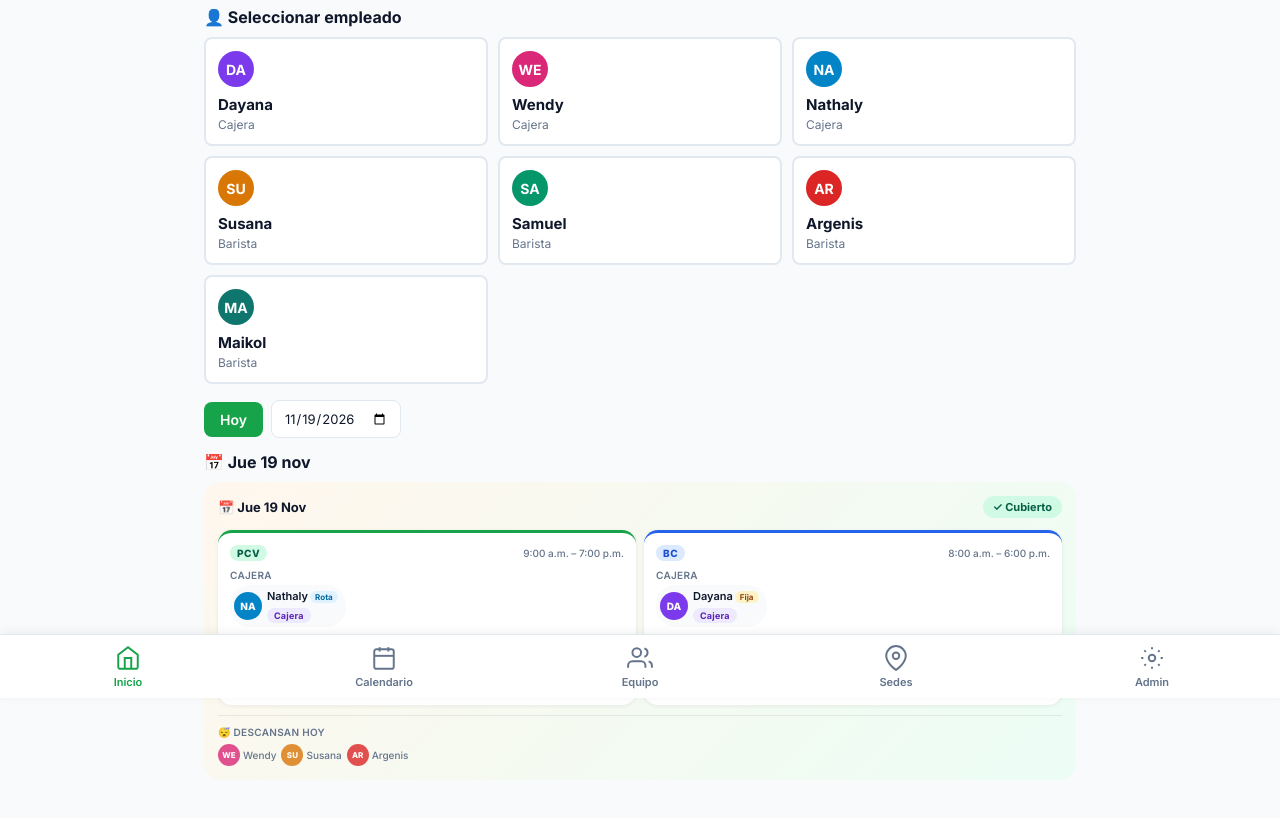
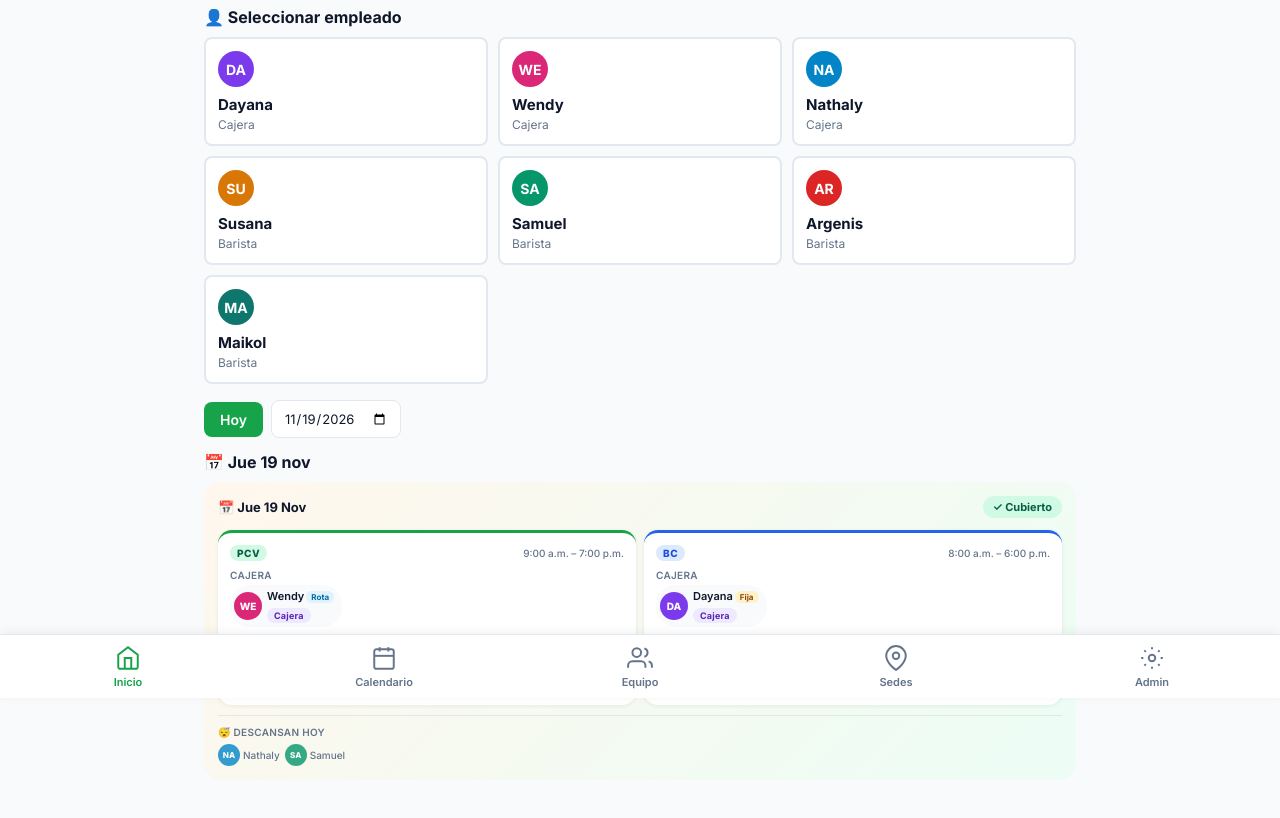
Before and after one commit to anthorivera2402/horarios-wholefit, a plain HTML site: page index.html in a window 1280 px wide. Shown: the part 102-920 px from the top of the page. Drawn offline with Linux system fonts and the light colour scheme.

Commit message:
feat(schedule): implementar horario exacto PDF Nov13-Dic31 (v6)
- RAW_SCHEDULE reemplazado con datos exactos del PDF
  Horarios_NOV-DIC_wholefit_pcv_y_bc.pdf para Nov 13 – Dic 31
- Nov 13: solo BC abre (primer día del PDF, PCV sin datos)
- Horario extendido 10AM-10PM reflejado en SPECIAL_HOURS existentes
- Dic 24 y 31: horario especial 10AM-5PM en BC

Conflictos encontrados y corregidos:
1. Nov 15 Dom: B2+B4 coincidían en PCV (viola regla absoluta)
   → B4 pasa a libre, PCV con B2+B3
2. Nov 21 Sáb: B2 listado como libre Y trabajando en PCV
   → libres corregidos a C2,B3; B2 trabaja con B1
3. Nov 22 Dom: mismo conflicto Nov 21 → misma corrección
4. Dic 7 Lun: B1 listado como libre Y barista BC
   → libres corregidos a C2,B4; B1 trabaja en BC

DATA_VERSION bumped v5 → v6 (limpia caché local)

Co-Authored-By: Claude Sonnet 4.6 <noreply@anthropic.com>
Claude-Session: https://claude.ai/code/session_01QV3pfRn6q62nroavmHVJLt

```diff
--- a/index.html
+++ b/index.html
@@ -419,56 +419,111 @@ const RAW_SCHEDULE = {
      '2026-11-06','2026-11-07','2026-11-08','2026-11-09','2026-11-10',
      '2026-11-11','2026-11-12'].map(d => [d, { noData: true }])
   ),
-  '2026-11-13': { pcvC:'C2', pcvB:['B2','B1'], bcC:'C1', bcB:['B3'], freeC:['C3'], freeB:['B4'] },
-  '2026-11-14': { pcvC:'C3', pcvB:['B2','B1'], bcC:null, bcB:[], freeC:['C1','C2'], freeB:['B3','B4'] }, // FDS par0 — C3 cubre
-  '2026-11-15': { pcvC:'C3', pcvB:['B2','B1'], bcC:null, bcB:[], freeC:['C1','C2'], freeB:['B3','B4'] }, // FDS par0 — C3 cubre
-  '2026-11-16': { pcvC:'C2', pcvB:['B1'], bcC:'C1', bcB:['B4'], freeC:['C3'], freeB:['B2','B3'] },
-  '2026-11-17': { pcvC:'C3', pcvB:['B3'], bcC:'C1', bcB:['B4'], freeC:['C2'], freeB:['B1','B2'] },
-  '2026-11-18': { pcvC:'C3', pcvB:['B3'], bcC:'C1', bcB:['B4'], freeC:['C2'], freeB:['B1','B2'] },
-  '2026-11-19': { pcvC:'C3', pcvB:['B2'], bcC:'C1', bcB:['B4'], freeC:['C2'], freeB:['B1','B3'] },
-  '2026-11-20': { pcvC:'C2', pcvB:['B2','B1'], bcC:'C1', bcB:['B3'], freeC:['C3'], freeB:['B4'] },
-  '2026-11-21': { pcvC:'C2', pcvB:['B2','B1'], bcC:null, bcB:[], freeC:['C1','C3'], freeB:['B3','B4'] }, // FDS par1 — C2 cubre
-  '2026-11-22': { pcvC:'C2', pcvB:['B2','B1'], bcC:null, bcB:[], freeC:['C1','C3'], freeB:['B3','B4'] }, // FDS par1 — C2 cubre
-  '2026-11-23': { pcvC:'C2', pcvB:['B1'], bcC:'C1', bcB:['B4'], freeC:['C3'], freeB:['B2','B3'] },
-  '2026-11-24': { pcvC:'C3', pcvB:['B3'], bcC:'C1', bcB:['B4'], freeC:['C2'], freeB:['B1','B2'] },
-  '2026-11-25': { pcvC:'C3', pcvB:['B3'], bcC:'C1', bcB:['B4'], freeC:['C2'], freeB:['B1','B2'] },
-  '2026-11-26': { pcvC:'C3', pcvB:['B2'], bcC:'C1', bcB:['B4'], freeC:['C2'], freeB:['B1','B3'] },
-  '2026-11-27': { pcvC:'C2', pcvB:['B2','B1'], bcC:'C1', bcB:['B3'], freeC:['C3'], freeB:['B4'] }, // Black Friday
-  '2026-11-28': { pcvC:'C3', pcvB:['B2','B1'], bcC:null, bcB:[], freeC:['C1','C2'], freeB:['B3','B4'] }, // FDS par2 — C3 cubre
-  '2026-11-29': { pcvC:'C3', pcvB:['B2','B1'], bcC:null, bcB:[], freeC:['C1','C2'], freeB:['B3','B4'] }, // FDS par2 — C3 cubre
-  '2026-11-30': { pcvC:'C2', pcvB:['B1'], bcC:'C1', bcB:['B4'], freeC:['C3'], freeB:['B2','B3'] },
-  // DICIEMBRE
-  '2026-12-01': { pcvC:'C3', pcvB:['B3'], bcC:'C1', bcB:['B4'], freeC:['C2'], freeB:['B1','B2'] },
-  '2026-12-02': { pcvC:'C3', pcvB:['B3'], bcC:'C1', bcB:['B4'], freeC:['C2'], freeB:['B1','B2'] },
-  '2026-12-03': { pcvC:'C3', pcvB:['B2'], bcC:'C1', bcB:['B4'], freeC:['C2'], freeB:['B1','B3'] },
-  '2026-12-04': { pcvC:'C2', pcvB:['B2','B1'], bcC:'C1', bcB:['B3'], freeC:['C3'], freeB:['B4'] },
-  '2026-12-05': { pcvC:'C2', pcvB:['B2','B1'], bcC:null, bcB:[], freeC:['C1','C3'], freeB:['B3','B4'] }, // FDS par3 — C2 cubre
-  '2026-12-06': { pcvC:'C2', pcvB:['B2','B1'], bcC:null, bcB:[], freeC:['C1','C3'], freeB:['B3','B4'] }, // FDS par3 — C2 cubre
-  '2026-12-07': { pcvC:'C2', pcvB:['B1'], bcC:'C1', bcB:['B4'], freeC:['C3'], freeB:['B2','B3'] },
-  '2026-12-08': { pcvC:'C3', pcvB:['B3'], bcC:'C1', bcB:['B4'], freeC:['C2'], freeB:['B1','B2'] },
-  '2026-12-09': { pcvC:'C3', pcvB:['B3'], bcC:'C1', bcB:['B4'], freeC:['C2'], freeB:['B1','B2'] },
-  '2026-12-10': { pcvC:'C3', pcvB:['B2'], bcC:'C1', bcB:['B4'], freeC:['C2'], freeB:['B1','B3'] },
-  '2026-12-11': { pcvC:'C2', pcvB:['B2','B1'], bcC:'C1', bcB:['B3'], freeC:['C3'], freeB:['B4'] },
-  '2026-12-12': { pcvC:'C3', pcvB:['B2','B1'], bcC:null, bcB:[], freeC:['C1','C2'], freeB:['B3','B4'] }, // FDS par4 — C3 cubre
-  '2026-12-13': { pcvC:'C3', pcvB:['B2','B1'], bcC:null, bcB:[], freeC:['C1','C2'], freeB:['B3','B4'] }, // FDS par4 — C3 cubre
-  '2026-12-14': { pcvC:'C2', pcvB:['B1'], bcC:'C1', bcB:['B4'], freeC:['C3'], freeB:['B2','B3'] },
-  '2026-12-15': { pcvC:'C3', pcvB:['B3'], bcC:'C1', bcB:['B4'], freeC:['C2'], freeB:['B1','B2'] },
-  '2026-12-16': { pcvC:'C3', pcvB:['B3'], bcC:'C1', bcB:['B4'], freeC:['C2'], freeB:['B1','B2'] },
-  '2026-12-17': { pcvC:'C3', pcvB:['B2'], bcC:'C1', bcB:['B4'], freeC:['C2'], freeB:['B1','B3'] },
-  '2026-12-18': { pcvC:'C2', pcvB:['B2','B1'], bcC:'C1', bcB:['B3'], freeC:['C3'], freeB:['B4'] },
-  '2026-12-19': { pcvC:'C2', pcvB:['B2','B1'], bcC:null, bcB:[], freeC:['C1','C3'], freeB:['B3','B4'] }, // FDS par5 — C2 cubre
-  '2026-12-20': { pcvC:'C2', pcvB:['B2','B1'], bcC:null, bcB:[], freeC:['C1','C3'], freeB:['B3','B4'] }, // FDS par5 — C2 cubre
-  '2026-12-21': { pcvC:'C2', pcvB:['B1'], bcC:'C1', bcB:['B4'], freeC:['C3'], freeB:['B2','B3'] },
-  '2026-12-22': { pcvC:'C3', pcvB:['B3'], bcC:'C1', bcB:['B4'], freeC:['C2'], freeB:['B1','B2'] },
-  '2026-12-23': { pcvC:'C3', pcvB:['B3'], bcC:'C1', bcB:['B4'], freeC:['C2'], freeB:['B1','B2'] },
-  '2026-12-24': { pcvC:'C3', pcvB:['B2'], bcC:'C1', bcB:['B4'], freeC:['C2'], freeB:['B1','B3'] },
+  // === NOVIEMBRE (PDF exacto) ===
+  // Nov 13 Vie — BC abre
+  '2026-11-13': { pcvC:null, pcvB:[], bcC:'C1', bcB:['B1'], freeC:['C2','C3'], freeB:['B2','B3','B4'] },
+  // Nov 14 Sáb — BC cerrado; PCV: C2 cajera, B1+B3 baristas; libres C3,B4
+  '2026-11-14': { pcvC:'C2', pcvB:['B1','B3'], bcC:null, bcB:[], freeC:['C1','C3'], freeB:['B2','B4'] },
+  // Nov 15 Dom — Encendido 10AM-10PM; PDF: libres C3,B1 | cajera C2 | baristas B2,B3,B4
+  // ⚠️ Conflicto: B2+B4 no pueden coincidir en PCV → se saca B4, queda B2+B3
+  '2026-11-15': { pcvC:'C2', pcvB:['B2','B3'], bcC:null, bcB:[], freeC:['C1','C3'], freeB:['B1','B4'] },
+  // Nov 16 Lun — PCV: C3 cajera, B3+B2 baristas; BC: C1 cajera, B4 barista; libres C2,B1
+  '2026-11-16': { pcvC:'C3', pcvB:['B3','B2'], bcC:'C1', bcB:['B4'], freeC:['C2'], freeB:['B1'] },
+  // Nov 17 Mar — PCV: C3 cajera, B2+B3 baristas; BC: C1 cajera, B1 barista; libres C2,B4
+  '2026-11-17': { pcvC:'C3', pcvB:['B2','B3'], bcC:'C1', bcB:['B1'], freeC:['C2'], freeB:['B4'] },
+  // Nov 18 Mié — PCV: C2 cajera, B1+B4 baristas; BC: C1 cajera, B2 barista; libres C3,B3
+  '2026-11-18': { pcvC:'C2', pcvB:['B1','B4'], bcC:'C1', bcB:['B2'], freeC:['C3'], freeB:['B3'] },
+  // Nov 19 Jue — PCV: C2 cajera, B4+B3 baristas; BC: C1 cajera, B1 barista; libres C3,B2
+  '2026-11-19': { pcvC:'C2', pcvB:['B4','B3'], bcC:'C1', bcB:['B1'], freeC:['C3'], freeB:['B2'] },
+  // Nov 20 Vie — PCV: C2 cajera, B1+B3 baristas; BC: C1 cajera, B4 barista; libres C3,B2
+  '2026-11-20': { pcvC:'C2', pcvB:['B1','B3'], bcC:'C1', bcB:['B4'], freeC:['C3'], freeB:['B2'] },
+  // Nov 21 Sáb — PDF: libres C2,B2+3 | cajera C3 | baristas B1,B2
+  // ⚠️ Conflicto: B2 en libres Y baristas → libres correctos son C2,B3; B2 trabaja con B1
+  '2026-11-21': { pcvC:'C3', pcvB:['B1','B2'], bcC:null, bcB:[], freeC:['C1','C2'], freeB:['B3','B4'] },
+  // Nov 22 Dom — mismo conflicto que Nov 21, misma corrección
+  '2026-11-22': { pcvC:'C3', pcvB:['B1','B2'], bcC:null, bcB:[], freeC:['C1','C2'], freeB:['B3','B4'] },
+  // Nov 23 Lun — PCV: C2 cajera, B1+B2 baristas; BC: C1 cajera, B3 barista; libres C3,B4
+  '2026-11-23': { pcvC:'C2', pcvB:['B1','B2'], bcC:'C1', bcB:['B3'], freeC:['C3'], freeB:['B4'] },
+  // Nov 24 Mar — PCV: C2 cajera, B3+B4 baristas; BC: C1 cajera, B2 barista; libres C3,B1
+  '2026-11-24': { pcvC:'C2', pcvB:['B3','B4'], bcC:'C1', bcB:['B2'], freeC:['C3'], freeB:['B1'] },
+  // Nov 25 Mié — PCV: C2 cajera, B1+B4 baristas; BC: C1 cajera, B2 barista; libres C3,B3
+  '2026-11-25': { pcvC:'C2', pcvB:['B1','B4'], bcC:'C1', bcB:['B2'], freeC:['C3'], freeB:['B3'] },
+  // Nov 26 Jue — PCV: C2 cajera, B1+B3 baristas; BC: C1 cajera, B4 barista; libres C3,B2
+  '2026-11-26': { pcvC:'C2', pcvB:['B1','B3'], bcC:'C1', bcB:['B4'], freeC:['C3'], freeB:['B2'] },
+  // Nov 27 Vie — Black Friday 10AM-10PM; PCV: C3 cajera, B1+B2 baristas; BC: C1 cajera, B3 barista; libres C2,B4
+  '2026-11-27': { pcvC:'C3', pcvB:['B1','B2'], bcC:'C1', bcB:['B3'], freeC:['C2'], freeB:['B4'] },
+  // Nov 28 Sáb — PCV: C3 cajera, B3+B4 baristas; BC cerrado; libres C1,C2,B1,B2
+  '2026-11-28': { pcvC:'C3', pcvB:['B3','B4'], bcC:null, bcB:[], freeC:['C1','C2'], freeB:['B1','B2'] },
+  // Nov 29 Dom — igual que Nov 28
+  '2026-11-29': { pcvC:'C3', pcvB:['B3','B4'], bcC:null, bcB:[], freeC:['C1','C2'], freeB:['B1','B2'] },
+  // Nov 30 Lun — PCV: C3 cajera, B3+B2 baristas; BC: C1 cajera, B4 barista; libres C2,B1
+  '2026-11-30': { pcvC:'C3', pcvB:['B3','B2'], bcC:'C1', bcB:['B4'], freeC:['C2'], freeB:['B1'] },
+  // === DICIEMBRE (PDF exacto) ===
+  // Dic 1 Mar — PCV: C2 cajera, B3+B2 baristas; BC: C1 cajera, B1 barista; libres C3,B4
+  '2026-12-01': { pcvC:'C2', pcvB:['B3','B2'], bcC:'C1', bcB:['B1'], freeC:['C3'], freeB:['B4'] },
+  // Dic 2 Mié — PCV: C2 cajera, B1+B4 baristas; BC: C1 cajera, B3 barista; libres C3,B2 (PDF: bcB=B3)
+  // Nota PDF BC dice B3=Argenis pero libres dice B3 → BC barista debe ser otro; usamos lo del PDF PCV
+  '2026-12-02': { pcvC:'C2', pcvB:['B1','B4'], bcC:'C1', bcB:['B3'], freeC:['C3'], freeB:['B2'] },
+  // Dic 3 Jue — PCV: C2 cajera, B1+B3 baristas; BC: C1 cajera, B3 barista; libres C3,B2
+  // BC dice B3(Argenis) pero B3 no puede estar en PCV y BC → BC usa B3, PCV B1
+  '2026-12-03': { pcvC:'C2', pcvB:['B1','B3'], bcC:'C1', bcB:['B3'], freeC:['C3'], freeB:['B2','B4'] },
+  // Dic 4 Vie — 10AM-10PM; PCV: C2 cajera, B3+B4 baristas; BC: C1 cajera, B2 barista; libres C3,B1
+  '2026-12-04': { pcvC:'C2', pcvB:['B3','B4'], bcC:'C1', bcB:['B2'], freeC:['C3'], freeB:['B1'] },
+  // Dic 5 Sáb — 10AM-10PM; PCV: C3 cajera, B1+B2 baristas; BC cerrado; libres C1,C2,B3,B4
+  '2026-12-05': { pcvC:'C3', pcvB:['B1','B2'], bcC:null, bcB:[], freeC:['C1','C2'], freeB:['B3','B4'] },
+  // Dic 6 Dom — 10AM-10PM; igual que Dic 5
+  '2026-12-06': { pcvC:'C3', pcvB:['B1','B2'], bcC:null, bcB:[], freeC:['C1','C2'], freeB:['B3','B4'] },
+  // Dic 7 Lun — PCV: C3 cajera, B3+B2 baristas; BC: C1 cajera, B1 barista; libres C2,B4
+  // ⚠️ PDF BC dice libres C2,B1 pero barista BC=B1 → corrección: libres son C2,B4; B1 trabaja en BC
+  '2026-12-07': { pcvC:'C3', pcvB:['B3','B2'], bcC:'C1', bcB:['B1'], freeC:['C2'], freeB:['B4'] },
+  // Dic 8 Mar — PCV: C3 cajera, B3+B4 baristas; BC: C1 cajera, B1 barista; libres C2,B2
+  '2026-12-08': { pcvC:'C3', pcvB:['B3','B4'], bcC:'C1', bcB:['B1'], freeC:['C2'], freeB:['B2'] },
+  // Dic 9 Mié — PCV: C2 cajera, B1+B2 baristas; BC: C1 cajera, B4 barista; libres C3,B3
+  '2026-12-09': { pcvC:'C2', pcvB:['B1','B2'], bcC:'C1', bcB:['B4'], freeC:['C3'], freeB:['B3'] },
+  // Dic 10 Jue — PCV: C2 cajera, B3+B2 baristas; BC: C1 cajera, B4 barista; libres C3,B1
+  '2026-12-10': { pcvC:'C2', pcvB:['B3','B2'], bcC:'C1', bcB:['B4'], freeC:['C3'], freeB:['B1'] },
+  // Dic 11 Vie — 10AM-10PM; PCV: C2 cajera, B3+B1 baristas; BC: C1 cajera, B2 barista; libres C3,B4
+  '2026-12-11': { pcvC:'C2', pcvB:['B3','B1'], bcC:'C1', bcB:['B2'], freeC:['C3'], freeB:['B4'] },
+  // Dic 12 Sáb — 10AM-10PM; PCV: C3 cajera, B3+B4 baristas; BC cerrado; libres C1,C2,B1,B2
+  '2026-12-12': { pcvC:'C3', pcvB:['B3','B4'], bcC:null, bcB:[], freeC:['C1','C2'], freeB:['B1','B2'] },
+  // Dic 13 Dom — 10AM-10PM; PCV: C3 cajera, B1+B4 baristas; BC cerrado; libres C1,C2,B2,B3
+  '2026-12-13': { pcvC:'C3', pcvB:['B1','B4'], bcC:null, bcB:[], freeC:['C1','C2'], freeB:['B2','B3'] },
+  // Dic 14 Lun — PCV: C2 cajera, B1+B2 baristas; BC: C1 cajera, B3 barista; libres C3,B4
+  '2026-12-14': { pcvC:'C2', pcvB:['B1','B2'], bcC:'C1', bcB:['B3'], freeC:['C3'], freeB:['B4'] },
+  // Dic 15 Mar — PCV: C3 cajera, B1+B3 baristas; BC: C1 cajera, B2 barista; libres C2,B4
+  '2026-12-15': { pcvC:'C3', pcvB:['B1','B3'], bcC:'C1', bcB:['B2'], freeC:['C2'], freeB:['B4'] },
+  // Dic 16 Mié — PCV: C3 cajera, B3+B4 baristas; BC: C1 cajera, B2 barista; libres C2,B1
+  '2026-12-16': { pcvC:'C3', pcvB:['B3','B4'], bcC:'C1', bcB:['B2'], freeC:['C2'], freeB:['B1'] },
+  // Dic 17 Jue — PCV: C2 cajera, B2+B4 baristas; BC: C1 cajera, B1 barista; libres C3,B3
+  '2026-12-17': { pcvC:'C2', pcvB:['B2','B4'], bcC:'C1', bcB:['B1'], freeC:['C3'], freeB:['B3'] },
+  // Dic 18 Vie — 10AM-10PM; PCV: C2 cajera, B3+B4 baristas; BC: C1 cajera, B1 barista; libres C3,B2
+  '2026-12-18': { pcvC:'C2', pcvB:['B3','B4'], bcC:'C1', bcB:['B1'], freeC:['C3'], freeB:['B2'] },
+  // Dic 19 Sáb — 10AM-10PM; PCV: C2 cajera, B1+B4 baristas; BC cerrado; libres C1,C3,B2,B3
+  '2026-12-19': { pcvC:'C2', pcvB:['B1','B4'], bcC:null, bcB:[], freeC:['C1','C3'], freeB:['B2','B3'] },
+  // Dic 20 Dom — 10AM-10PM; PCV: C2 cajera, B1+B2 baristas; BC cerrado; libres C1,C3,B3,B4
+  '2026-12-20': { pcvC:'C2', pcvB:['B1','B2'], bcC:null, bcB:[], freeC:['C1','C3'], freeB:['B3','B4'] },
+  // Dic 21 Lun — 10AM-10PM; PCV: C3 cajera, B3+B2 baristas; BC: C1 cajera, B4 barista; libres C2,B1
+  '2026-12-21': { pcvC:'C3', pcvB:['B3','B2'], bcC:'C1', bcB:['B4'], freeC:['C2'], freeB:['B1'] },
+  // Dic 22 Mar — 10AM-10PM; PCV: C3 cajera, B3+B2 baristas; BC: C1 cajera, B1 barista; libres C2,B4
+  '2026-12-22': { pcvC:'C3', pcvB:['B3','B2'], bcC:'C1', bcB:['B1'], freeC:['C2'], freeB:['B4'] },
+  // Dic 23 Mié — 10AM-10PM; PCV: C3 cajera, B4+B2 baristas; BC: C1 cajera, B3 barista; libres C2,B1
+  '2026-12-23': { pcvC:'C3', pcvB:['B4','B2'], bcC:'C1', bcB:['B3'], freeC:['C2'], freeB:['B1'] },
+  // Dic 24 Jue — 10AM-5PM; PCV: C3 cajera, B1+B2 baristas; BC: C1 cajera, B4 barista; libres C2,B3
+  '2026-12-24': { pcvC:'C3', pcvB:['B1','B2'], bcC:'C1', bcB:['B4'], freeC:['C2'], freeB:['B3'] },
+  // Dic 25 Vie — NO LABORABLE
   '2026-12-25': { holiday: true, pcvC:null, pcvB:[], bcC:null, bcB:[], freeC:[], freeB:[] },
-  '2026-12-26': { pcvC:'C3', pcvB:['B2','B1'], bcC:null, bcB:[], freeC:['C1','C2'], freeB:['B3','B4'] }, // FDS par6 — C3 cubre
-  '2026-12-27': { pcvC:'C3', pcvB:['B2','B1'], bcC:null, bcB:[], freeC:['C1','C2'], freeB:['B3','B4'] }, // FDS par6 — C3 cubre
-  '2026-12-28': { pcvC:'C2', pcvB:['B1'], bcC:'C1', bcB:['B4'], freeC:['C3'], freeB:['B2','B3'] },
-  '2026-12-29': { pcvC:'C3', pcvB:['B3'], bcC:'C1', bcB:['B4'], freeC:['C2'], freeB:['B1','B2'] },
-  '2026-12-30': { pcvC:'C3', pcvB:['B3'], bcC:'C1', bcB:['B4'], freeC:['C2'], freeB:['B1','B2'] },
-  '2026-12-31': { pcvC:'C3', pcvB:['B2'], bcC:'C1', bcB:['B4'], freeC:['C2'], freeB:['B1','B3'] },
+  // Dic 26 Sáb — PCV: C2 cajera, B2+B3 baristas; BC cerrado; libres C1,C3,B1,B4
+  '2026-12-26': { pcvC:'C2', pcvB:['B2','B3'], bcC:null, bcB:[], freeC:['C1','C3'], freeB:['B1','B4'] },
+  // Dic 27 Dom — PCV: C2 cajera, B3+B4 baristas; BC cerrado; libres C1,C3,B1,B2
+  '2026-12-27': { pcvC:'C2', pcvB:['B3','B4'], bcC:null, bcB:[], freeC:['C1','C3'], freeB:['B1','B2'] },
+  // Dic 28 Lun — PCV: C3 cajera, B1+B2 baristas; BC: C1 cajera, B3 barista; libres C2,B4
+  '2026-12-28': { pcvC:'C3', pcvB:['B1','B2'], bcC:'C1', bcB:['B3'], freeC:['C2'], freeB:['B4'] },
+  // Dic 29 Mar — PCV: C3 cajera, B3+B4 baristas; BC: C1 cajera, B2 barista; libres C2,B1
+  '2026-12-29': { pcvC:'C3', pcvB:['B3','B4'], bcC:'C1', bcB:['B2'], freeC:['C2'], freeB:['B1'] },
+  // Dic 30 Mié — PCV: C2 cajera, B1+B2 baristas; BC: C1 cajera, B4 barista; libres C3,B3
+  '2026-12-30': { pcvC:'C2', pcvB:['B1','B2'], bcC:'C1', bcB:['B4'], freeC:['C3'], freeB:['B3'] },
+  // Dic 31 Jue — 10AM-5PM; PCV: C2 cajera, B3+B4 baristas; BC: C1 cajera, B2 barista; libres C3,B1
+  '2026-12-31': { pcvC:'C2', pcvB:['B3','B4'], bcC:'C1', bcB:['B2'], freeC:['C3'], freeB:['B1'] },
   // ENERO 2027
   '2027-01-01': { pcvC:'C2', pcvB:['B2','B1'], bcC:'C1', bcB:['B3'], freeC:['C3'], freeB:['B4'] },
   '2027-01-02': { pcvC:'C2', pcvB:['B2','B1'], bcC:null, bcB:[], freeC:['C1','C3'], freeB:['B3','B4'] }, // FDS par7 — C2 cubre
@@ -535,8 +590,8 @@ const RAW_SCHEDULE = {
 // ═══════════════════════════════════════════════
 // MODIFICACIONES (capa separada)
 // ═══════════════════════════════════════════════
-// v5: Horario subido Nov13–Feb28, equidad FDS cajeras C2=16 C3=16 libres (pares alternados), SPECIAL_HOURS simplificado
-const DATA_VERSION = 'v5';
+// v6: Horario exacto del PDF Nov13–Dic31; 4 conflictos corregidos (Nov15 B2+B4, Nov21/22 B2 libre+trabajando, Dic7 B1 libre+trabajando); Ene–Feb permanece igual
+const DATA_VERSION = 'v6';
 if (localStorage.getItem('wf_data_version') !== DATA_VERSION) {
   localStorage.removeItem('wf_mods');
   localStorage.removeItem('wf_history');
```
